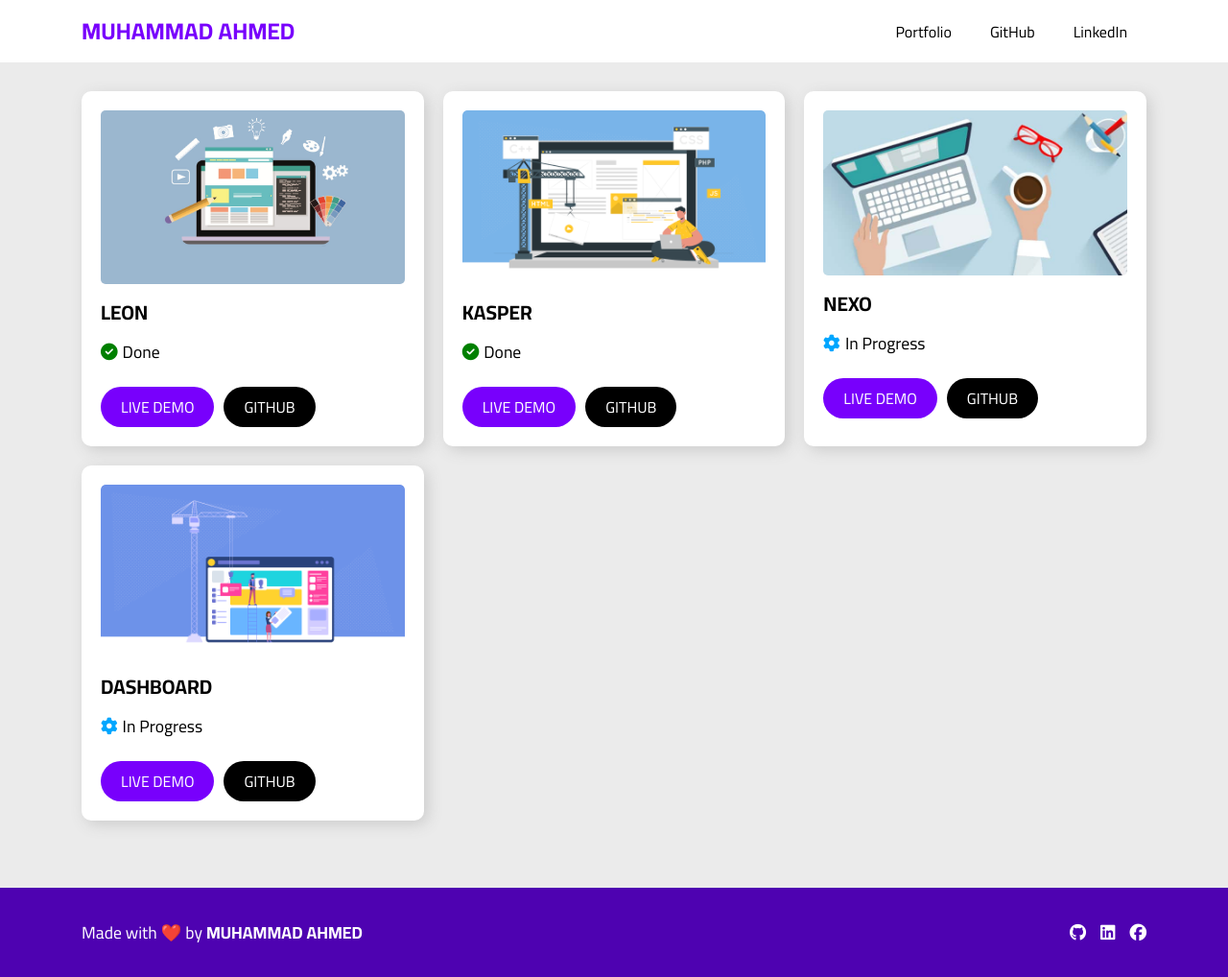
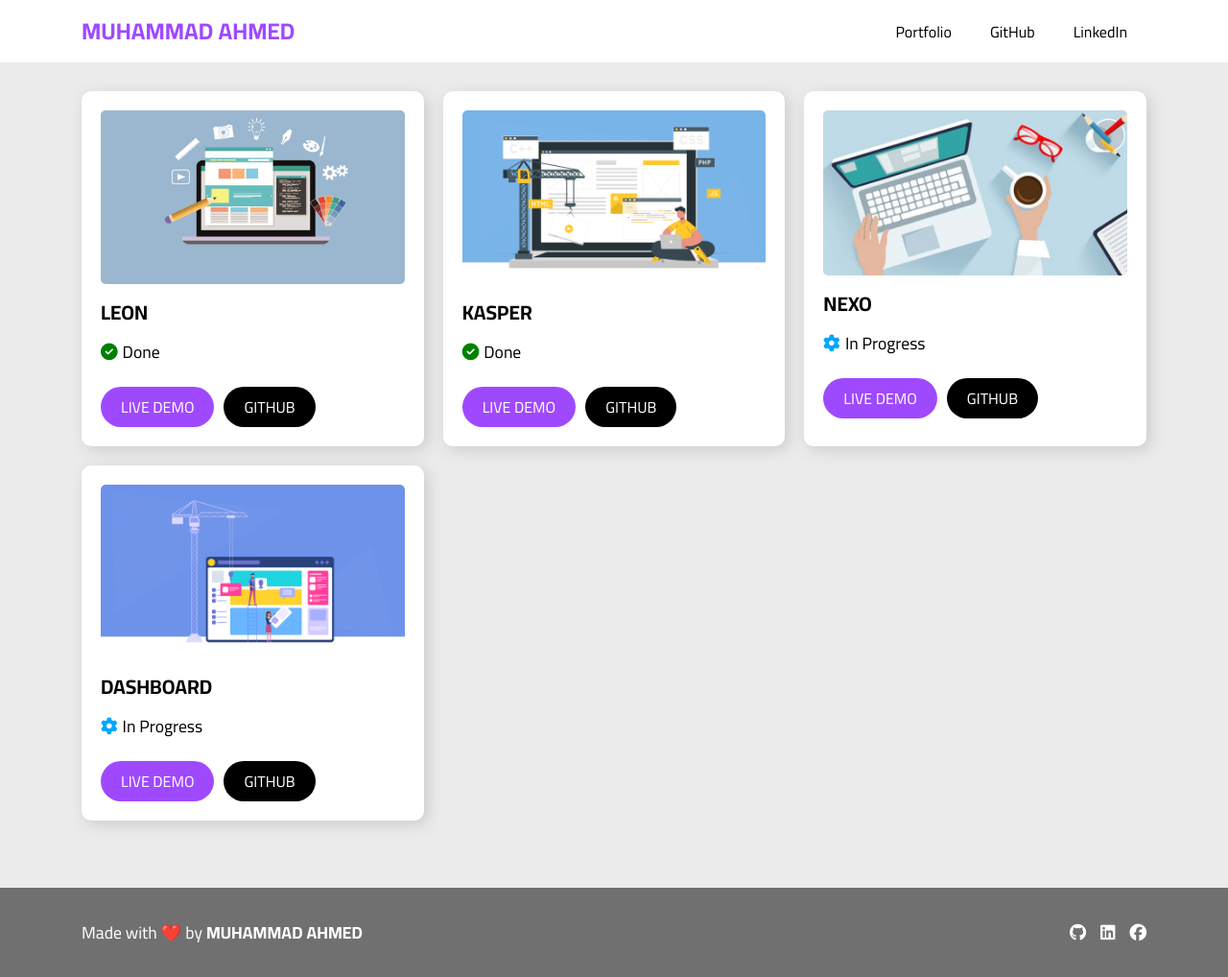
Before and after one commit to muhammad-ahmed-gh/template-hub, a plain HTML site: page index.html in a window 1280 px wide. Shown: the whole page at 96% size. Drawn offline with Linux system fonts and the light colour scheme.

Commit message:
style(global): changing main color and selection colors

```diff
--- a/css/main.css
+++ b/css/main.css
@@ -2,8 +2,8 @@
 :root {
   /* --main-color: #00c1fc;
   --main-color-alt: #00a6ed; */
-  --main-color: #7800fc;
-  --main-color-alt: #4e02b1;
+  --main-color: #9f49ff;
+  --main-color-alt: #941fff;
   --section-background-color: #ebebeb;
   --main-transition: 0.3s;
   --header-height: 65px;
@@ -241,14 +241,10 @@ main .card a.github:hover {
 /* end main */
 /* start footer */
 footer {
-  background-color: var(--main-color-alt);
+  background-color: #717070;
   color: white;
   padding: 30px 0;
   font-size: 1.1rem;
-}
-
-footer ::selection {
-  background-color: var(--main-color);
 }
 
 footer .container {
```
